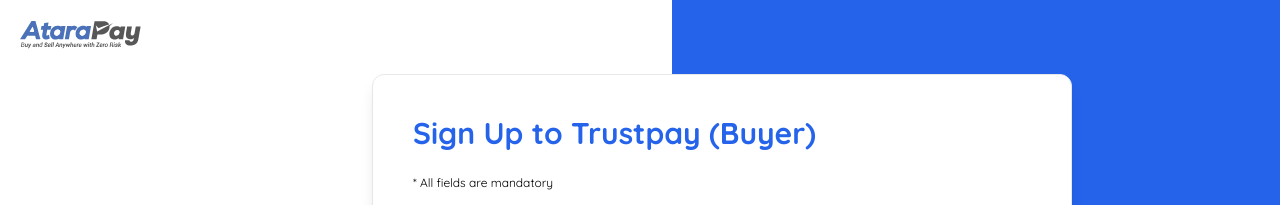
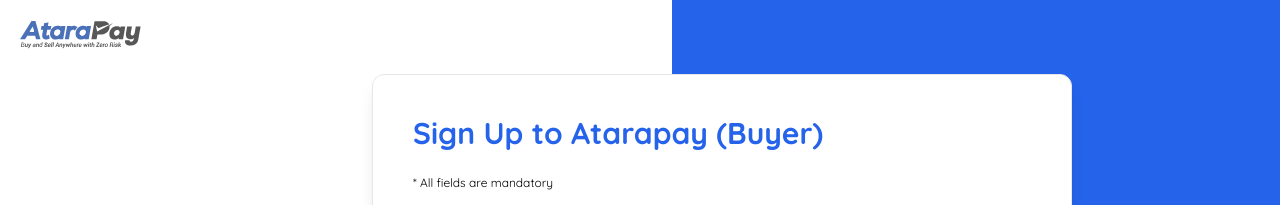
Before and after one commit to EstherMadu/atara-pay, a React (Vite) app: page / in a window 1280 px wide. Shown: the top 205 px of the page. Built offline with nearby package versions, Linux system fonts and the light colour scheme.

Commit message:
updated ui

```diff
--- a/src/pages/LoginBuyer.jsx
+++ b/src/pages/LoginBuyer.jsx
@@ -23,7 +23,7 @@
             <h2 className="text-blue-600 text-xl font-bold mb-2">
               Buyer's Login
             </h2>
-            <p className="text-xs mb-6">LOGIN TO TRUSTPAY (BUYERS)</p>
+            <p className="text-xs mb-6">LOGIN TO ATARAPAY (BUYERS)</p>
             <form onSubmit={handleSubmit}>
               <div className="mb-4">
                 <input
--- a/src/pages/LoginSeller.jsx
+++ b/src/pages/LoginSeller.jsx
@@ -23,7 +23,7 @@
             <h2 className="text-blue-600 text-xl font-bold mb-2">
               Seller's Login
             </h2>
-            <p className="text-xs mb-6">LOGIN TO TRUSTPAY (SELLER)</p>
+            <p className="text-xs mb-6">LOGIN TO ATARAPAY (SELLER)</p>
             <form onSubmit={handleSubmit}>
               <div className="mb-4">
                 <input
--- a/src/pages/SignUpBuyer.jsx
+++ b/src/pages/SignUpBuyer.jsx
@@ -43,7 +43,7 @@
         <div className=" col-span-8 lg:col-span-6 flex flex-col lg:bg-blue-600 h-full pt-12 z-10 form-content">
           <div className="bg-white border rounded-xl shadow-lg p-10 w-full md:w-[700px] mx-auto lg:-ml-[300px] my-auto">
             <h2 className="text-blue-600 text-3xl font-bold">
-              Sign Up to Trustpay (Buyer)
+              Sign Up to Atarapay (Buyer)
             </h2>
             <p className="text-xs py-6">* All fields are mandatory</p>
             <form onSubmit={handleSubmit}>
--- a/src/pages/SignUpSeller.jsx
+++ b/src/pages/SignUpSeller.jsx
@@ -45,7 +45,7 @@
         <div className="col-span-8 lg:col-span-6  flex flex-col lg:bg-blue-600 h-full pt-12 z-10  form-content">
           <div className="bg-white border rounded-xl shadow-lg p-10 w-full md:w-[700px] mx-auto lg:-ml-[300px] my-auto overflow-y-auto ">
             <h2 className="text-blue-600 text-3xl font-bold">
-              Sign Up to Trustpay (Seller)
+              Sign Up to Atarapay (Seller)
             </h2>
             <p className="text-xs py-6">* All fields are mandatory</p>
             <form onSubmit={handleSubmit}>
```
